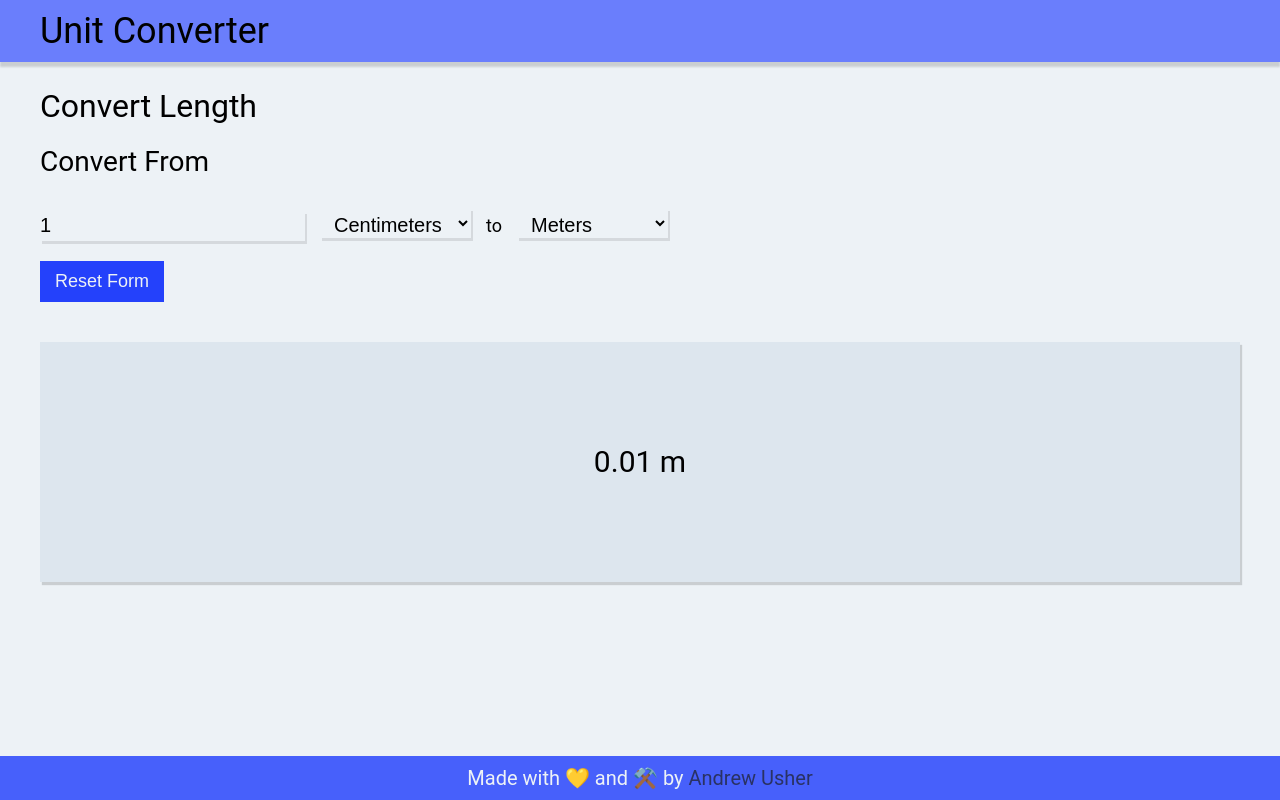
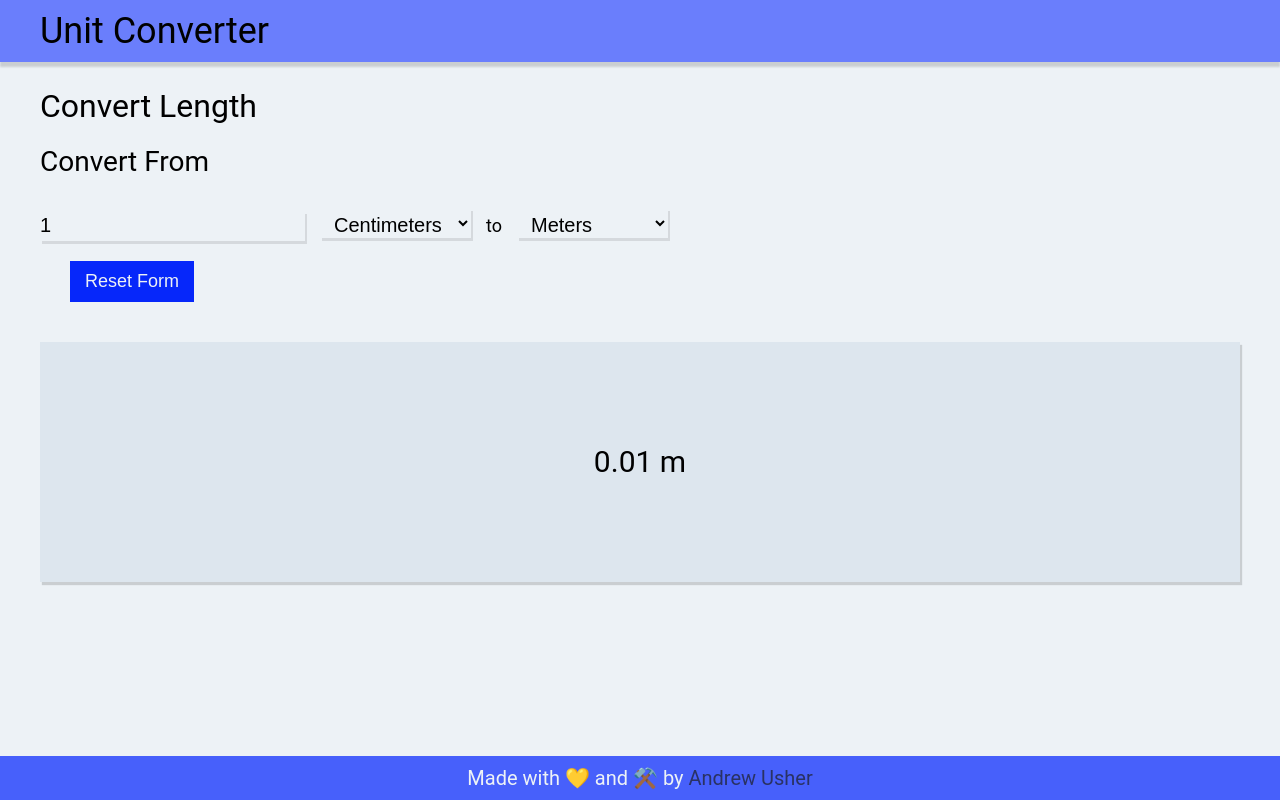
Before and after one commit to AndrewUsher/unit-converter, a React app: page / in a window 1280 px wide. Built offline with nearby package versions, Linux system fonts and the light colour scheme; the HTML template or start-up script is replaced by a standard one.

Commit message:
feat(Convert Button): Remove stylus files for button, and convert to common button component

```diff
--- a/src/components/ConvertButton.js
+++ b/src/components/ConvertButton.js
@@ -1,14 +1,9 @@
 import React from 'react'
 import PropTypes from 'prop-types'
+import { Button } from './Common'
 
 const ConvertButton = ({ clicked }) => {
-  return (
-    <div className="button-container">
-      <div className="container">
-        <button onClick={clicked}>Reset Form</button>
-      </div>
-    </div>
-  )
+  return <Button onClick={clicked}>Reset Form</Button>
 }
 
 ConvertButton.propTypes = {
--- a/src/styles/_button.styl
+++ /dev/null
@@ -1,19 +0,0 @@
-@import 'variables.styl'
-
-.button-container
-  padding: 0 30px;
-
-  button
-    background-color: darken($primaryColor, 20%);
-    border: none;
-    color: $bgColor;
-    cursor: pointer;
-    font-size: 18px;
-    margin-bottom: 40px;
-    padding: 10px 15px;
-    transition: background-color 400ms, transform 300ms;
-
-    &:hover
-      background-color: darken($primaryColor, 40%);
-      color: #f3f3f3;
-      transform: scale(1.1);
--- a/src/styles/index.styl
+++ b/src/styles/index.styl
@@ -1,7 +1,6 @@
 // Imports go at top
 @import '_header.styl'
 @import '_input.styl'
-@import '_button.styl'
 @import '_output.styl'
 @import '_footer.styl'
 @import 'variables.styl'
```
